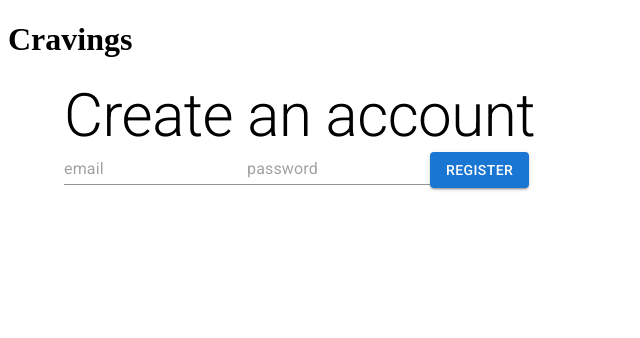
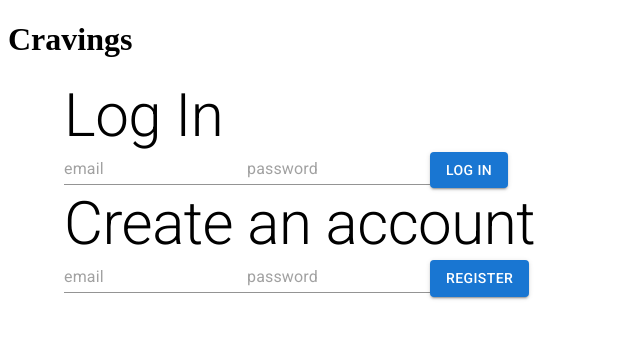
Before and after one commit to timamero/react-recipe-finder-app, a React (Create React App) app: page / in a window 1280 px wide. Shown: the top 338 px of the page, without its empty margins (0-640 px from the left). Built offline with nearby package versions, Linux system fonts and the light colour scheme.

Commit message:
add Log In form to App

```diff
--- a/src/App.tsx
+++ b/src/App.tsx
@@ -1,11 +1,14 @@
 import React from 'react';
 import Register from './pages/register';
+import LogIn from './pages/login'
 import './firebasedb'
+
 
 function App() {
   return (
     <div className="App">
       <h1>Cravings</h1>
+      <LogIn />
       <Register />
     </div>
   );
```
